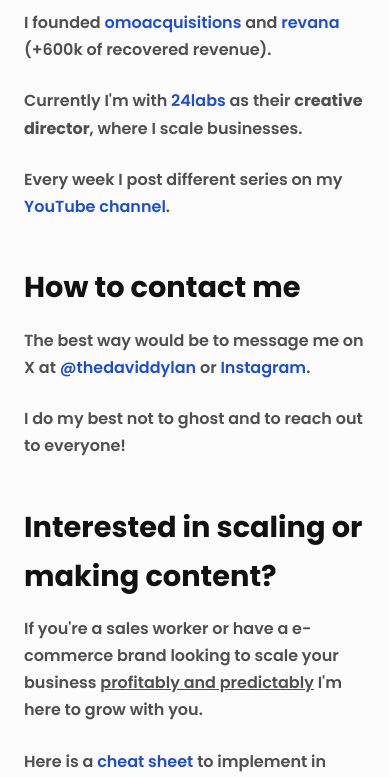
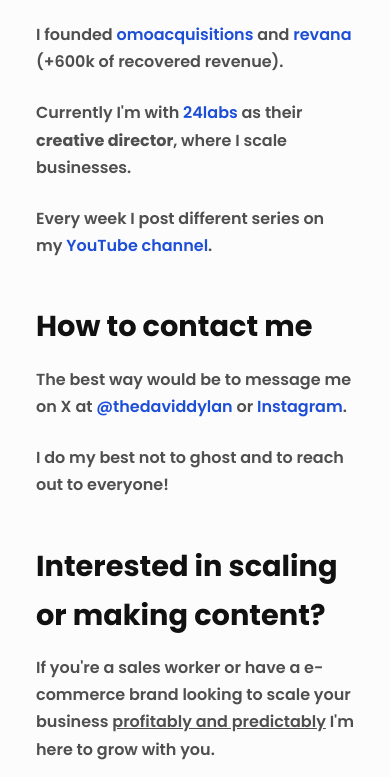
Before and after one commit to rytgo/daviddylan, a plain HTML site: page index.html in a window 390 px wide. Shown: the part 223-1000 px from the top of the page. Drawn offline with Linux system fonts and the light colour scheme.

Commit message:
I WANT EVEN MORE SPACING

```diff
--- a/styles.css
+++ b/styles.css
@@ -30,8 +30,8 @@
 /* Center the column */
 .wrap{
   max-width: var(--max);
-  margin: clamp(64px, 12vw, 120px) auto;
-  padding: 0 clamp(32px, 6vw, 20px);
+  margin: clamp(80px, 15vw, 140px) auto;
+  padding: 0 clamp(48px, 8vw, 20px);
   width: 100%;
 }
 
@@ -80,8 +80,8 @@
   }
 
   .wrap {
-    margin: 48px auto; /* More top spacing on mobile too */
-    padding: 0 32px; /* More generous mobile padding */
+    margin: 80px auto; /* Much more top spacing on mobile */
+    padding: 0 48px; /* Much more generous mobile padding */
   }
 
   h1 {
@@ -106,7 +106,8 @@
   }
 
   .wrap {
-    padding: 0 24px; /* Still generous but slightly less for very small screens */
+    margin: 60px auto; /* Still generous top spacing */
+    padding: 0 36px; /* Much more side padding than before */
   }
 
   h1 {
```
